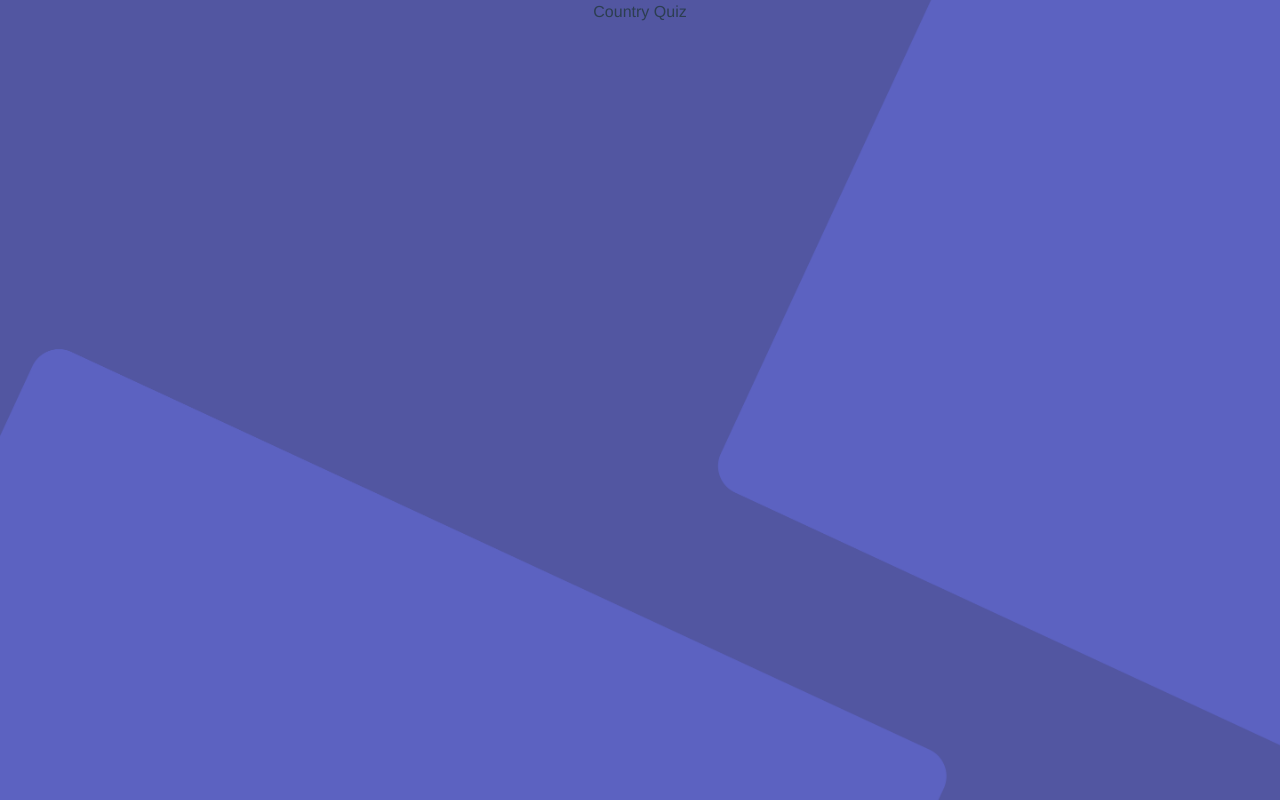
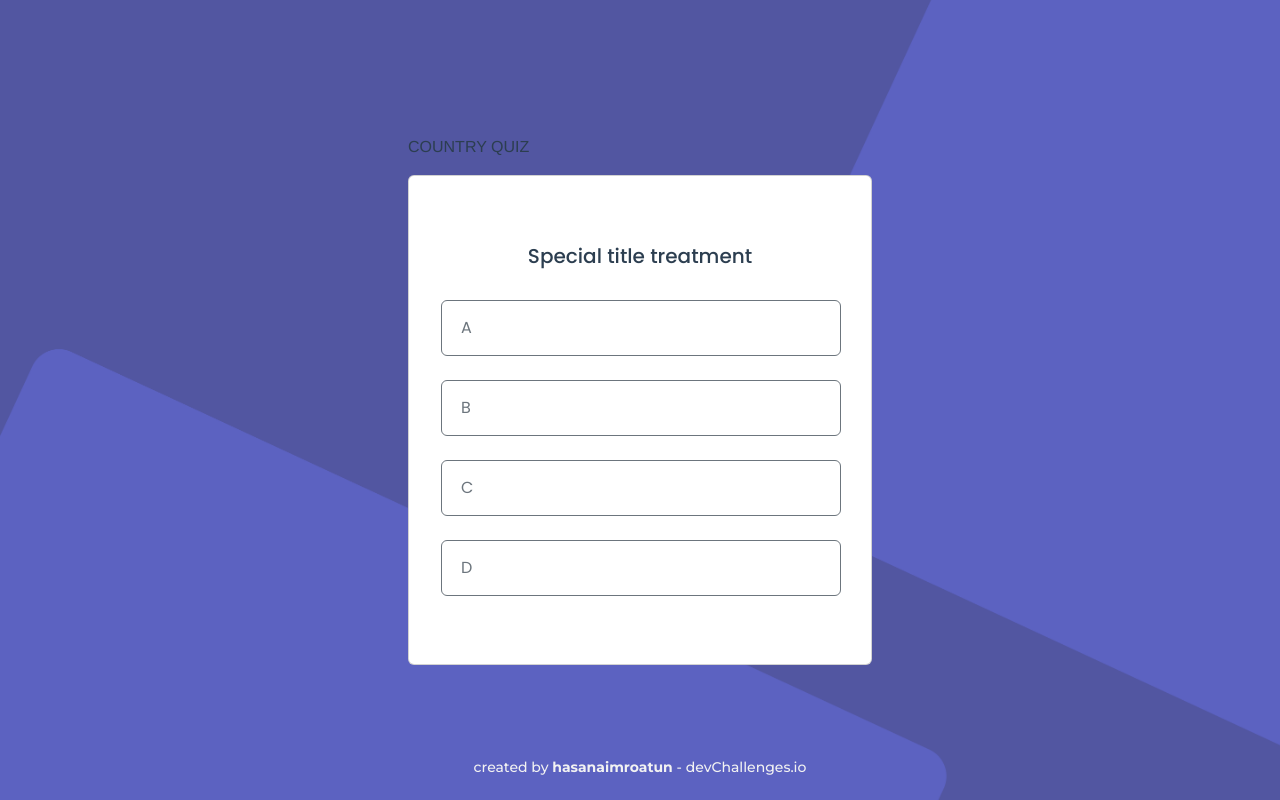
Before and after one commit to hasanaimroatun/wpu-countryQuiz, a Vue app: page / in a window 1280 px wide. Built offline with nearby package versions, Linux system fonts and the light colour scheme.

Commit message:
add elements and css, import fonts

```diff
--- a/src/components/QuizCards.vue
+++ b/src/components/QuizCards.vue
@@ -1,15 +1,79 @@
 <template>
     <div>
-        <div>Country Quiz</div>
+        <div class="position-absolute top-50 start-50 translate-middle">
+            <div class="text-start" :style="{width: '464px'}">COUNTRY QUIZ</div>
+            <div class="card text-center mt-3" :style="{width: '464px', background: 'white'}">
+                <div class="card-body">
+                    <h5 class="card-title">Special title treatment</h5>
+                    <div class="btnContainer d-flex flex-column gap-4">
+                        <button type="button" class="btn btn-outline-secondary text-start">
+                            <span>A</span>
+                            <span class="me-3"></span>
+                        </button>
+                        <button type="button" class="btn btn-outline-secondary text-start">
+                            <span>B</span>
+                            <span class="me-3"></span>
+                        </button>
+                        <button type="button" class="btn btn-outline-secondary text-start">
+                            <span>C</span>
+                            <span class="me-3"></span>
+                        </button>
+                        <button type="button" class="btn btn-outline-secondary text-start">
+                            <span>D</span>
+                            <span class="me-3"></span>
+                        </button>
+
+                    </div>
+                </div>
+            </div>
+        </div>
+        <div class="createdBy mb-4 position-absolute bottom-0 start-50 translate-middle-x">
+            created by <a href="https://github.com/hasanaimroatun/wpu-countryQuiz">hasanaimroatun</a> - devChallenges.io
+        </div>
     </div>
 </template>
 
 <script>
     export default {
-        name: 'Quiz-card'
+        name: 'Quiz-card',
+        data() {
+            return {
+
+            }
+        }
     }
 </script>
 
 <style scoped>
+@import url('https://fonts.googleapis.com/css2?family=Montserrat:wght@500;700&family=Poppins:wght@400;500;600;700&display=swap');
 
+.card-body {
+    font-family: 'Poppins', sans-serif;
+    padding: 68px 32px;
+    box-sizing: border-box;
+}
+
+.card-title {
+    margin-bottom: 32px;
+}
+
+.btn {
+    width: 400px;
+    height: 56px;
+    padding-left: 19px;
+}
+
+.createdBy {
+    font-family: 'Montserrat', sans-serif;
+    font-size: 14px;
+    line-height: 17.07px;
+    font-weight: 500;
+    color: #F2F2F2;
+}
+
+.createdBy a {
+    color: inherit;
+    text-decoration: none;
+    font-weight: 700;
+}
 </style>
```
